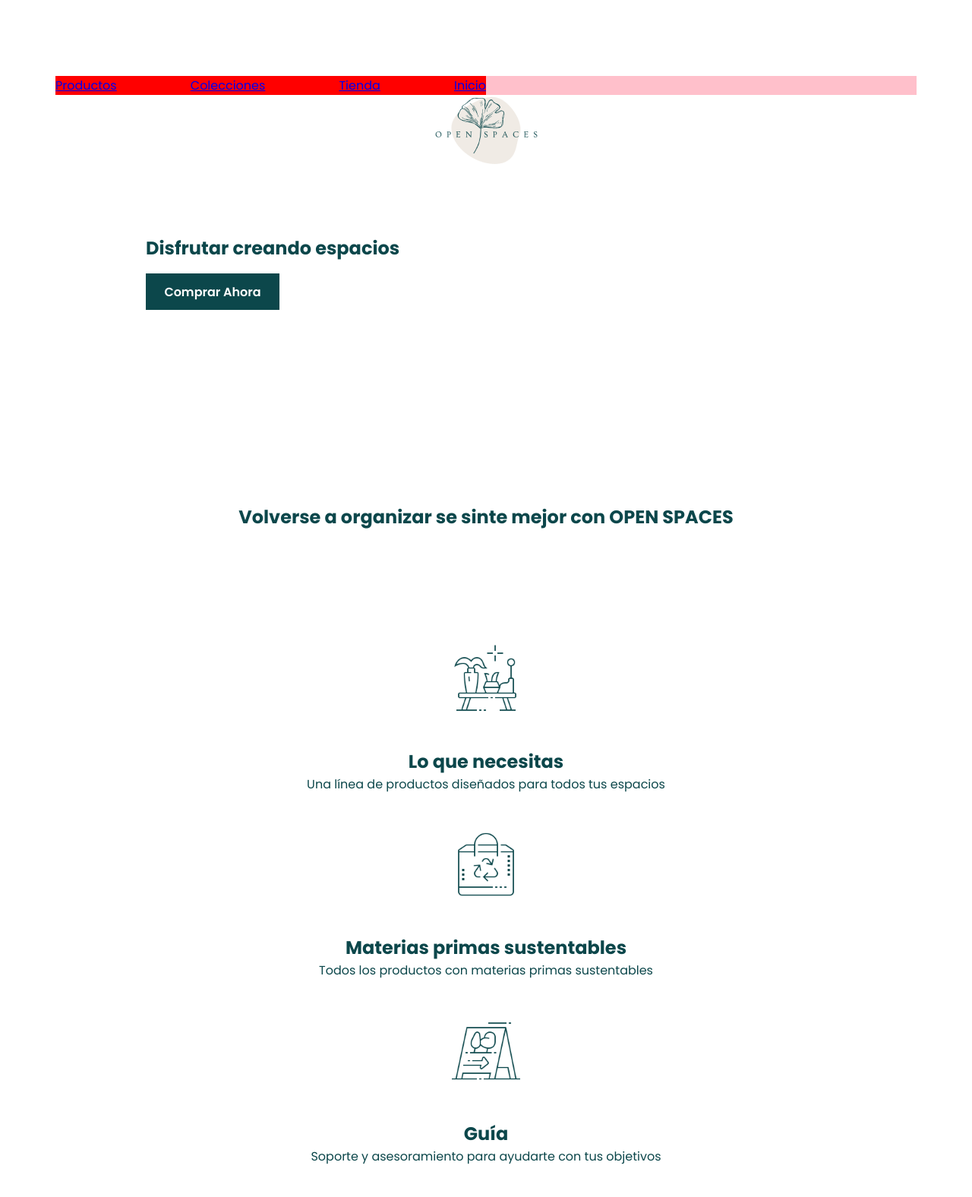
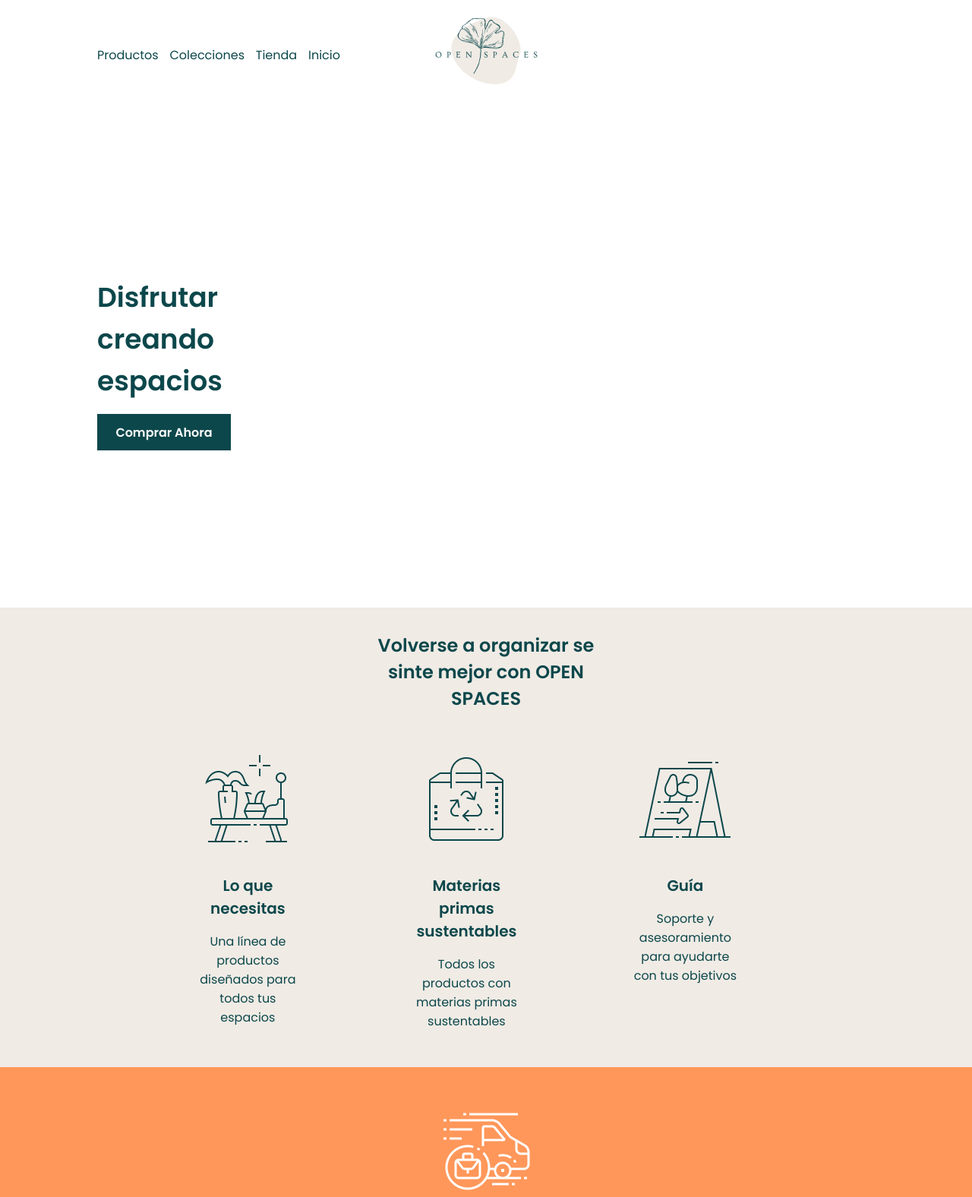
Before and after one commit to Adalab/modulo-1-evaluacion-final-yolandatuin, a website built with Vite: page src/index.html in a window 1280 px wide. Shown: the top 1576 px of the page at 76% size. Built offline with nearby package versions, Linux system fonts and the light colour scheme; files whose address does not match are found by name.

Commit message:
Header y Main casi listo

```diff
--- a/src/index.html
+++ b/src/index.html
@@ -3,7 +3,7 @@
   <head>
     <meta charset="UTF-8" />
     <meta name="viewport" content="width=device-width, initial-scale=1" />
-    <title id="inicio">Adalab Web Starter Kit</title>
+    <title id="inicio">Evaluación Modulo 1: Yolanda Tuñón</title>
     <link href="https://fonts.googleapis.com/css?family=Roboto&display=swap" rel="stylesheet" />
     <link rel="stylesheet" href="./scss/main.scss" />
     <link rel="icon" href="./images/favicon.png" />
@@ -17,7 +17,7 @@
 
   <body>
     <div>
-      <load src="./partials/header.html" title="Bienvenidos a Adalab" />
+      <load src="./partials/header.html" />
       <load src="./partials/main.html" />
       <load src="./partials/footer.html" />
     </div>
--- a/src/partials/header.html
+++ b/src/partials/header.html
@@ -1,5 +1,7 @@
 <header id="top" class="header">
   <section class="header__image">
+    <img class="header__hamburguer" src="../images/menu-hamburger.svg" alt="Menú">
+    <img class="header__logo" src="../images/logo.png" alt="Logo">
     <nav class="header__menu">
       <ul>
         <li><a href="http://www.adalab.es">Productos</a></li>
@@ -8,8 +10,6 @@
         <li><a href="http://www.adalab.es">Inicio</a></li>
       </ul>
     </nav>
-    <img class="header__hamburguer" src="../images/menu-hamburger.svg" alt="Menú">
-    <img class="header__logo" src="../images/logo.png" alt="Logo">
     <div class="header__hero">
       <h1>Disfrutar creando espacios</h1>
       <button class="button_comprar_ahora">Comprar Ahora</button>
@@ -17,7 +17,5 @@
 
 
   </section>
-  <section class="header__volver">
-    <h1>Volverse a organizar se sinte mejor con OPEN SPACES</h1>
-  </section>
+
 </header>
--- a/src/partials/main.html
+++ b/src/partials/main.html
@@ -1,5 +1,6 @@
 <main>
-  <section class="main__claves">
+  <section class="main__volver">
+    <h1>Volverse a organizar se sinte mejor con OPEN SPACES</h1>
     <article>
       <img src="./images/icon_1.png" alt="Icono de plantas">
       <h2>Lo que necesitas</h2>
--- a/src/scss/core/_variables.scss
+++ b/src/scss/core/_variables.scss
@@ -3,3 +3,5 @@ $font-main: 'Roboto', sans-serif;
 
 // colors
 $color-primary: #0c474b;
+
+$color-secondary: #f0ebe5;
--- a/src/scss/layout/_center.scss
+++ b/src/scss/layout/_center.scss
@@ -1,22 +1,36 @@
+@use '../core/variables' as vars;
+
+main {
+  background-color: vars.$color-secondary;
+}
+.main__volver {
+  width: 40vw;
+  display: grid;
+  margin-left: auto;
+  margin-right: auto;
+
+  img {
+    margin-top: 3rem;
+    margin-bottom: 2rem;
+  }
+  h1 {
+    font-weight: 600;
+    font-size: 1.5rem;
+    margin-top: 2rem;
+    margin-bottom: 1rem;
+  }
+  h2 {
+    font-weight: 600;
+    margin-bottom: 1rem;
+    font-size: 1.25rem;
+  }
+}
 main {
   text-align: center;
   padding: 0px;
-
 }
 
-.main__claves{
-  width: 40vw;
-  margin-left: auto;
-  margin-right: auto;
 
-
-}
-
-.main__claves img {
-  width: 90px;
-  margin-top: 3rem;
-  margin-bottom: 2.5rem;
-}
 
 .main__envio {
   background-color: #ff975a;
@@ -56,3 +70,40 @@ main {
 .main__imagen-lavabo {
   width: 100%;
 }
+
+@media (min-width: 900px) {
+  .main__volver {
+    width: 60vw;
+    grid-template-columns: 1fr 1fr 1fr;
+    grid-template-rows:2fr;
+    row-gap: 2rem;
+    column-gap: 3rem;
+  h1 {
+    grid-column: span 3;
+    height: 3rem;
+    width: 35vw;
+    margin-left: auto;
+    margin-right: auto;
+  }
+  article {
+    margin-top: 0px;
+
+  }
+  }
+}
+
+@media (min-width: 1024px) {
+  .main__volver {
+    width: 60vw;
+    row-gap: 3rem;
+    column-gap: 6rem;
+
+    h1 {
+      width: 25vw;
+    }
+
+    article {
+      width: 11vw;
+    }
+  }
+}
--- a/src/scss/layout/_header.scss
+++ b/src/scss/layout/_header.scss
@@ -20,6 +20,7 @@ body {
   display: flex;
   flex-direction: column;
   align-items: center;
+  height: 100vh;
 }
 
 
@@ -45,6 +46,8 @@ body {
 }
 .header h1 {
   text-align: center;
+  font-size: 1.5rem;
+  font-weight: 600;
 }
 .button_comprar_ahora {
   background-color: vars.$color-primary;
@@ -52,50 +55,57 @@ body {
   border: 0;
   height: 48px;
   color: white;
-  font-size: 16px;
+  font-size: 1rem;
   font-weight:600;
   font-family: "Poppins", sans-serif;
 }
 
-.header__volver {
-  width: 70vw;
-  margin-left: auto;
-  margin-right: auto;
-  height: 30vh;
-  display: flex;
-  align-items: center;
-  justify-content: center;
-}
-@media all and (min-width: 900px) {
+
+@media (min-width: 900px) {
 .header__hero {
     align-items: first baseline;
     justify-content: center;
     height: 80vh;
-    width: 70vw;
+    width: 75vw;
   }
 .header__hero h1 {
   text-align: left;
-  width: 30vw;
+  width: 45vw;
   padding-bottom: 1rem;
+  font-size: 2.25rem;
 }
 }
 @media (min-width: 1024px) {
 
   .header__menu {
-    display: inline;
-    background-color: pink;
-    width: 90%;
+    display: flex;
+    position: relative;
+    top: -8.5rem;
+
+    width: 80vw;
     margin-top: 5rem;
+    font-size: 1rem;
   }
   .header__menu ul {
     display: flex;
-    background-color: red;
-    width: 50%;
+    width: 25vw;
     list-style-type: none;
     justify-content: space-between
+}
+.header__menu ul li a {
+  color: vars.$color-primary;
+  text-decoration: none;
+}
+.header__menu ul li a:hover {
+  font-weight: 600;
 }
 .header__hamburguer {
   display: none;
 }
-
+.header__hero {
+  width: 80vw;
 }
+.header__hero h1 {
+  width: 20vw;
+}
+}
```
